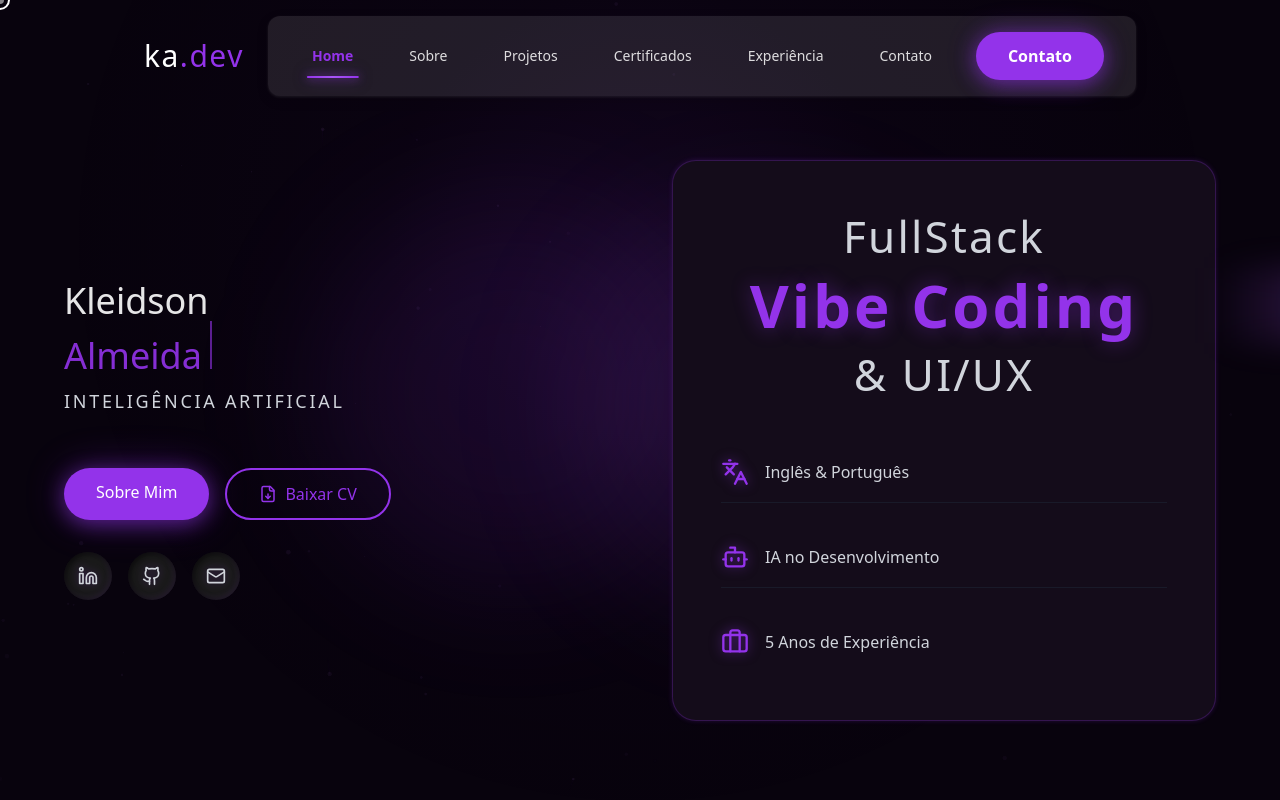
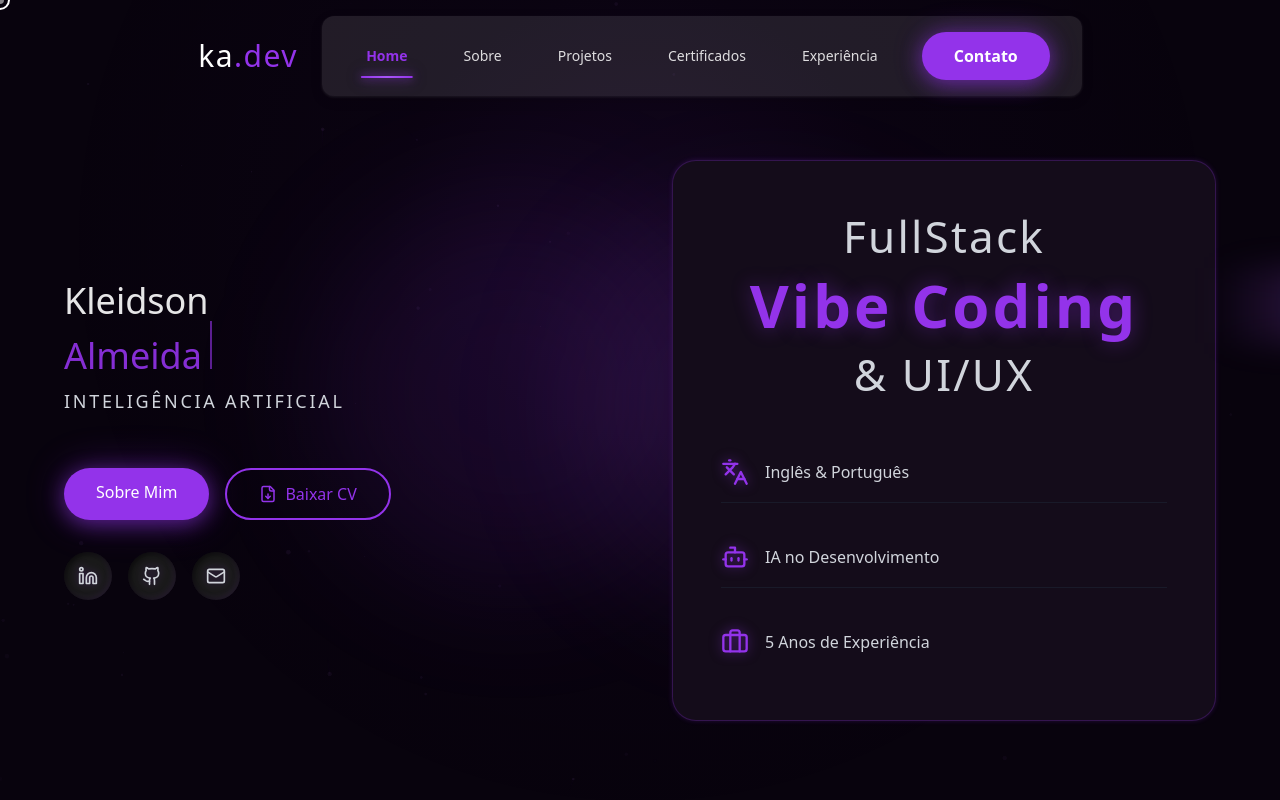
Before and after one commit to kleidsonadesign/ka.dev, a React (Vite) app: page / in a window 1280 px wide. Shown: the top 800 px of the page. Built offline with nearby package versions, Linux system fonts and the light colour scheme.

Commit message:
Update Header.tsx

```diff
--- a/src/components/Header.tsx
+++ b/src/components/Header.tsx
@@ -26,7 +26,7 @@ export function Header() {
 
     { label: "Experiência", href: "#experiencia" },
 
-    { label: "Contato", href: "#contato" },
+    ,
 
   ];
 
```
